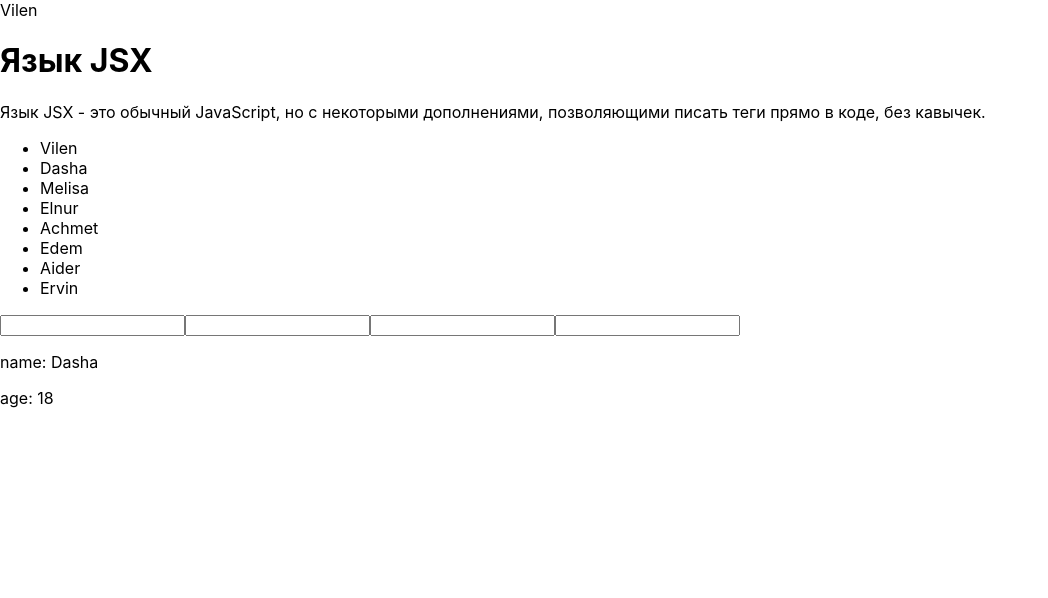
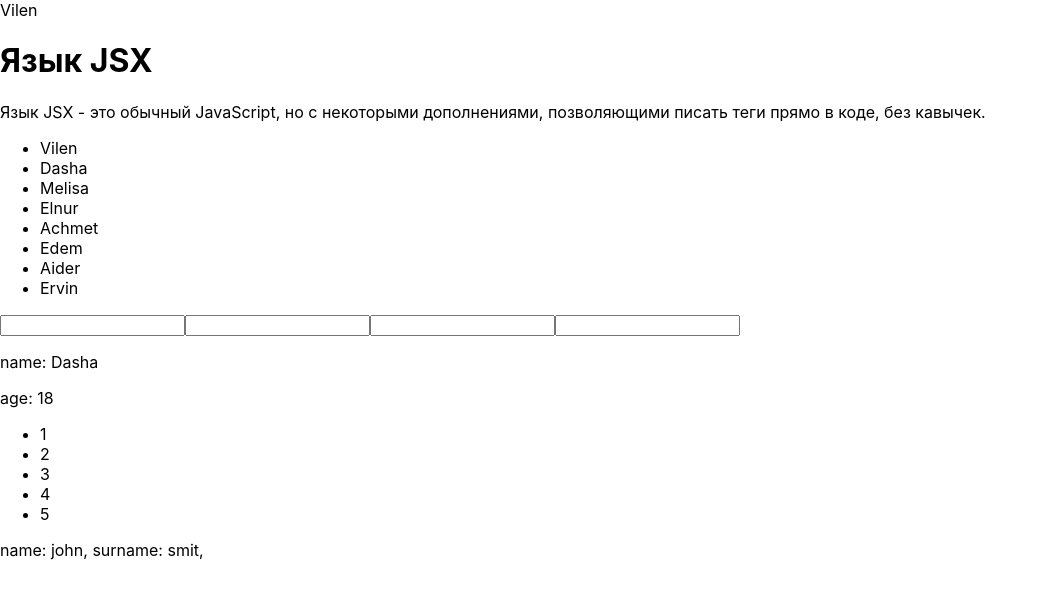
Before and after one commit to Vilen-lfk/React_tasks, a React (Create React App) app: page / in a window 1280 px wide. Shown: the top 598 px of the page, without its empty margins (0-1048 px from the left). Built offline with nearby package versions, Linux system fonts and the light colour scheme.

Commit message:
17 tasks

```diff
--- a/src/App.js
+++ b/src/App.js
@@ -1,8 +1,11 @@
 import React from 'react';
 
 function App() {
+	const arr = [1, 2, 3, 4, 5];
+	const obj = {name: 'john', surname: 'smit'};
 	const name = 'Dasha';
 	const age = '18';
+	const attr = 'block';
 	return (
 	<>
 		<div>
@@ -26,11 +29,21 @@ function App() {
 		</div>
 		<input />
 		<input /><input /><input />
-		<div>
+		<div id = {attr}>
 			<p>name: {name}</p>
 			<p>age: {age}</p>
 		</div>
-
+		<ul>
+			<li>{arr[0]}</li>
+			<li>{arr[1]}</li>
+			<li>{arr[2]}</li>
+			<li>{arr[3]}</li>
+			<li>{arr[4]}</li>
+		</ul>
+		<p>
+		name:    <span>{obj.name}</span>,
+		surname: <span>{obj.surname}</span>,
+		</p>
 	</>
 );
 }
```
